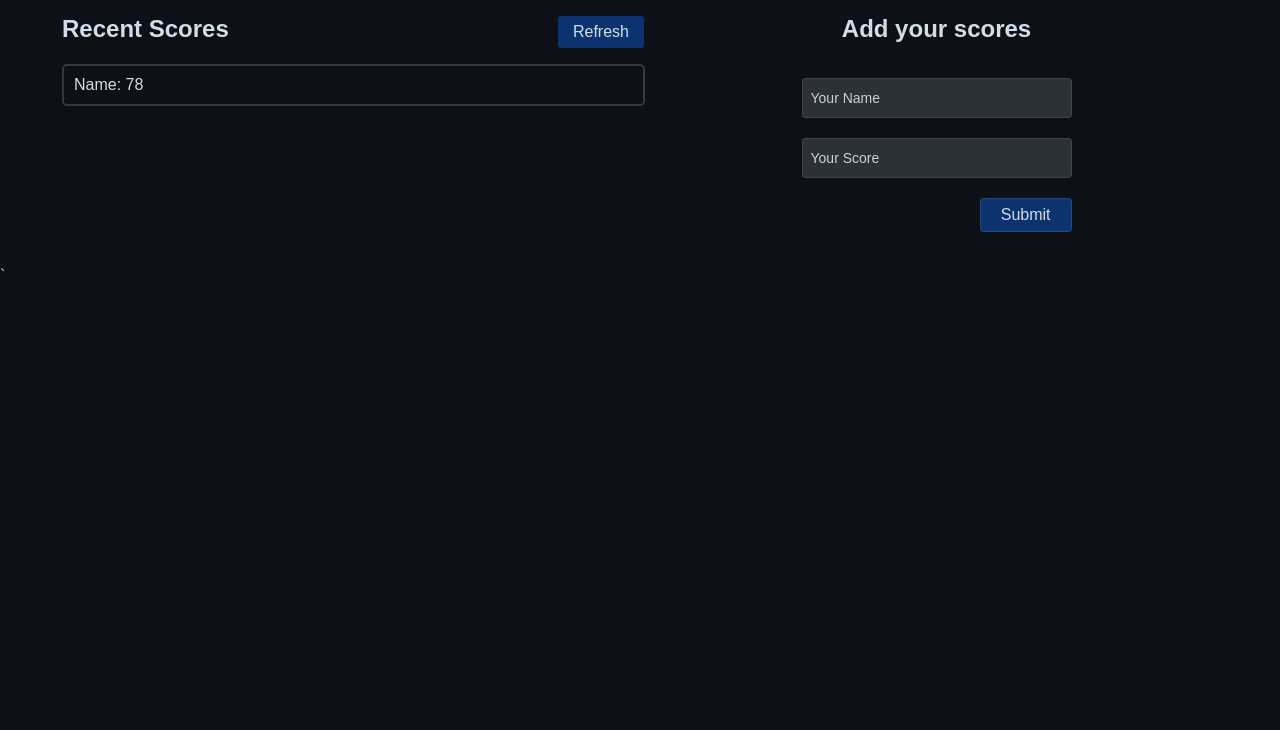
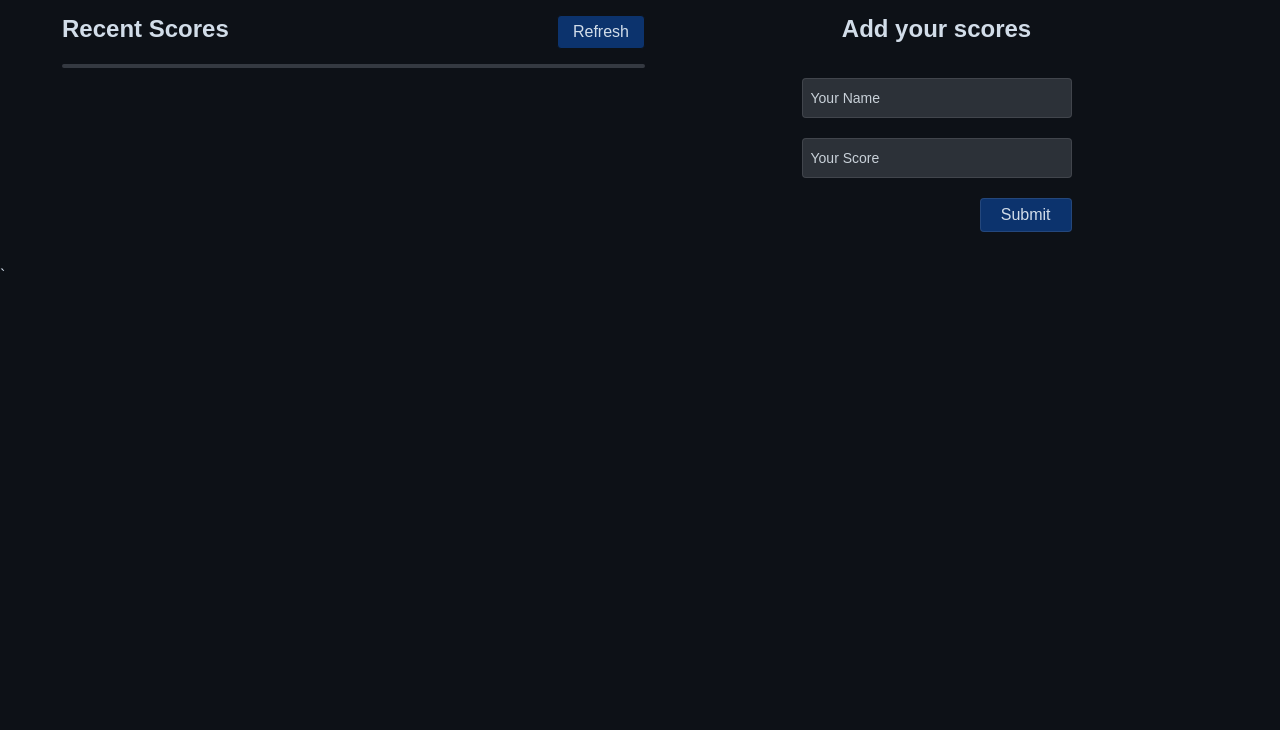
Before and after one commit to tresorsawasawa/Leaderboard_App, a website built with webpack: page src/index.html in a window 1280 px wide. Shown: the part 95-825 px from the top of the page. Built offline with nearby package versions, Linux system fonts and the light colour scheme.

Commit message:
Remove unnecessary code lines

```diff
--- a/src/index.html
+++ b/src/index.html
@@ -16,16 +16,11 @@
             <h2>Recent Scores</h2>
             <button class="refresh-btn clickable" type="button">Refresh</button>
           </div>
-          <ul class="scores-list">
-            <li class="score-item">
-              <span>Name: </span>
-              <span>78</span>
-            </li>
-          </ul>
+          <ul class="scores-list"></ul>
         </div>
         <div class="right-wrap flex-center-culomn">
           <h2>Add your scores</h2>
-          <form class="form flex-center-culomn">
+          <form id="add-score-form" class="form flex-center-culomn">
             <input type="text" class="input-name" placeholder="Your Name">
             <input type="text" class="input-score" placeholder="Your Score">
             <button class="submit-btn clickable" type="button">Submit</button>
```
